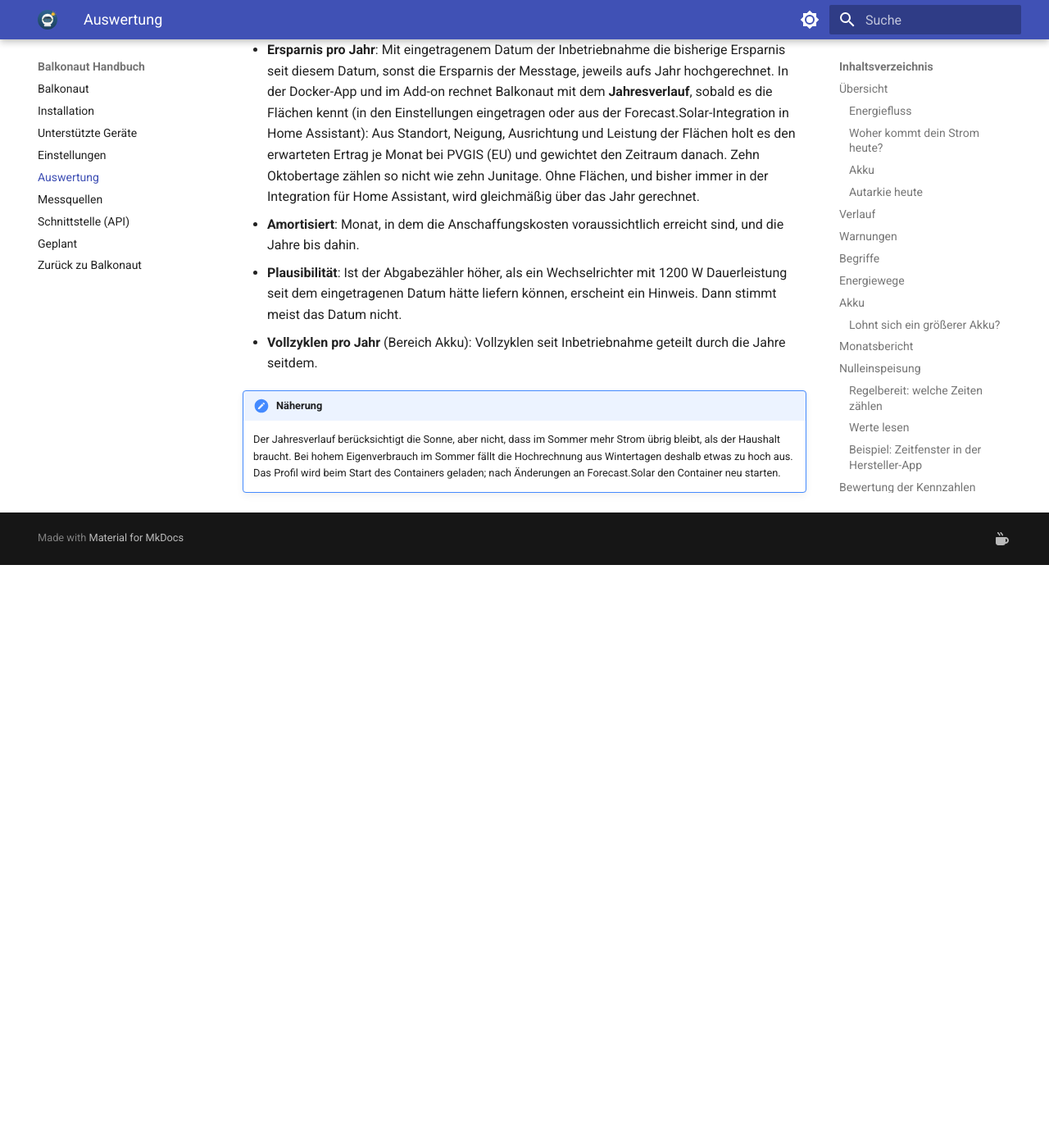
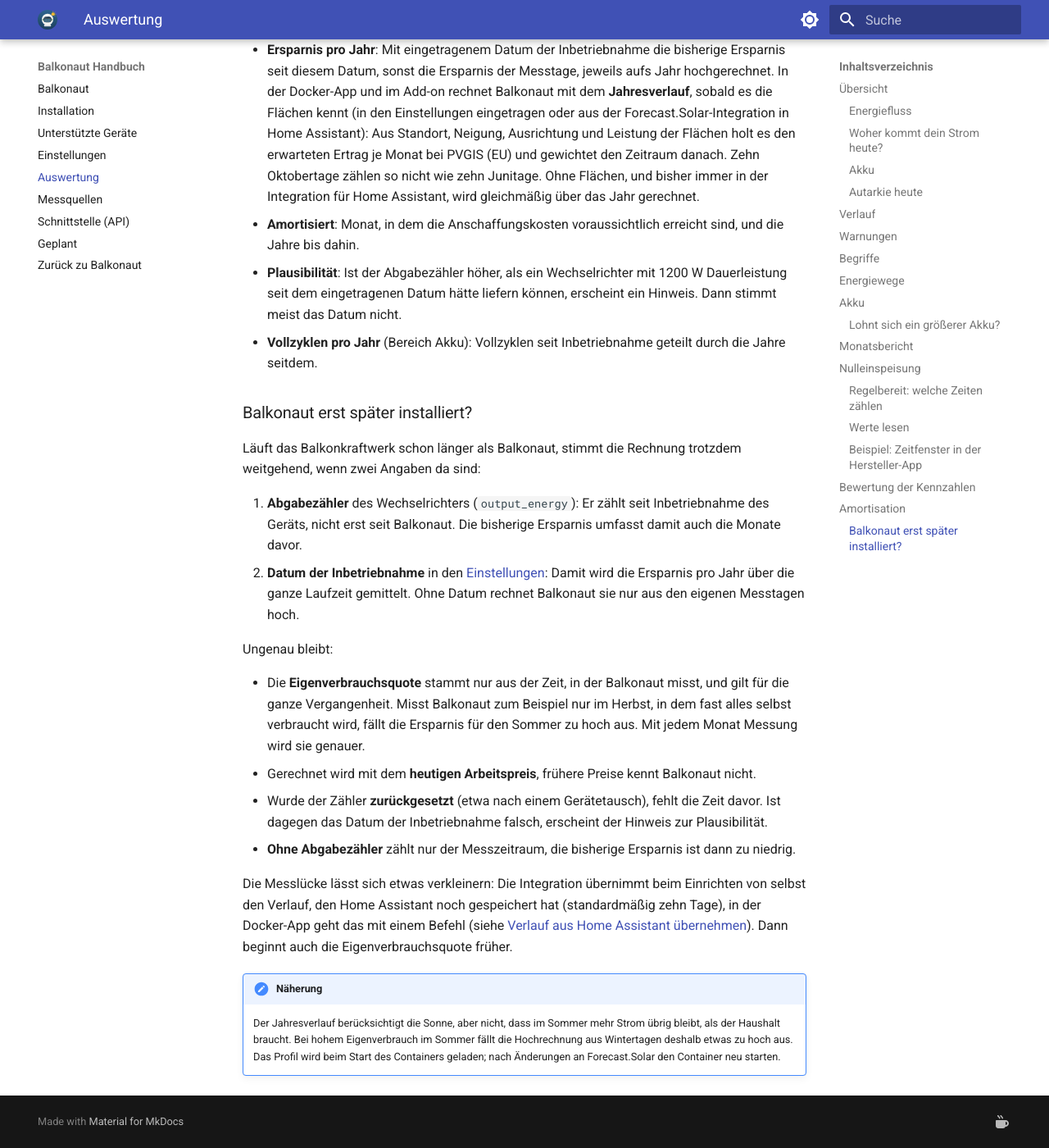
Before and after one commit to balkonaut/balkonaut, an MkDocs documentation site: the page built from docs/auswertung.md, in a window 1280 px wide and 1400 px high, scrolled down 8831 px. Shown: the whole window at 82% size. Built offline with MkDocs 1.6.1 and Material for MkDocs 9.7.7, drawn with Linux system fonts in a browser that asks for light colours; before the commit the page ends 9520 px from its top, so only the background shows below that.

Commit message:
Handbuch: Amortisation, wenn Balkonaut erst später installiert wird
Was bei einem schon länger laufenden Balkonkraftwerk stimmt (Abgabezähler,
Datum der Inbetriebnahme) und was ungenau bleibt (Eigenverbrauchsquote nur aus
der Messzeit, heutiger Arbeitspreis, Zähler-Reset, ohne Zähler), mit Hinweis
auf die Übernahme des Verlaufs aus Home Assistant.

Closes #129

```diff
--- a/docs/auswertung.md
+++ b/docs/auswertung.md
@@ -273,6 +273,30 @@ Kachel wäre also fast immer rot, obwohl alles in Ordnung ist.
   Datum hätte liefern können, erscheint ein Hinweis. Dann stimmt meist das Datum nicht.
 - **Vollzyklen pro Jahr** (Bereich Akku): Vollzyklen seit Inbetriebnahme geteilt durch die Jahre seitdem.
 
+### Balkonaut erst später installiert?
+
+Läuft das Balkonkraftwerk schon länger als Balkonaut, stimmt die Rechnung trotzdem weitgehend, wenn zwei Angaben da sind:
+
+1. **Abgabezähler** des Wechselrichters (`output_energy`): Er zählt seit Inbetriebnahme des Geräts, nicht erst seit
+   Balkonaut. Die bisherige Ersparnis umfasst damit auch die Monate davor.
+2. **Datum der Inbetriebnahme** in den [Einstellungen](einstellungen.md): Damit wird die Ersparnis pro Jahr über die
+   ganze Laufzeit gemittelt. Ohne Datum rechnet Balkonaut sie nur aus den eigenen Messtagen hoch.
+
+Ungenau bleibt:
+
+- Die **Eigenverbrauchsquote** stammt nur aus der Zeit, in der Balkonaut misst, und gilt für die ganze Vergangenheit.
+  Misst Balkonaut zum Beispiel nur im Herbst, in dem fast alles selbst verbraucht wird, fällt die Ersparnis für den
+  Sommer zu hoch aus. Mit jedem Monat Messung wird sie genauer.
+- Gerechnet wird mit dem **heutigen Arbeitspreis**, frühere Preise kennt Balkonaut nicht.
+- Wurde der Zähler **zurückgesetzt** (etwa nach einem Gerätetausch), fehlt die Zeit davor. Ist dagegen das Datum der
+  Inbetriebnahme falsch, erscheint der Hinweis zur Plausibilität.
+- **Ohne Abgabezähler** zählt nur der Messzeitraum, die bisherige Ersparnis ist dann zu niedrig.
+
+Die Messlücke lässt sich etwas verkleinern: Die Integration übernimmt beim Einrichten von selbst den Verlauf, den
+Home Assistant noch gespeichert hat (standardmäßig zehn Tage), in der Docker-App geht das mit einem Befehl (siehe
+[Verlauf aus Home Assistant übernehmen](installation.md#verlauf-aus-home-assistant-ubernehmen)). Dann beginnt auch die
+Eigenverbrauchsquote früher.
+
 !!! note "Näherung"
     Der Jahresverlauf berücksichtigt die Sonne, aber nicht, dass im Sommer mehr Strom übrig bleibt, als der Haushalt
     braucht. Bei hohem Eigenverbrauch im Sommer fällt die Hochrechnung aus Wintertagen deshalb etwas zu hoch aus.
```
